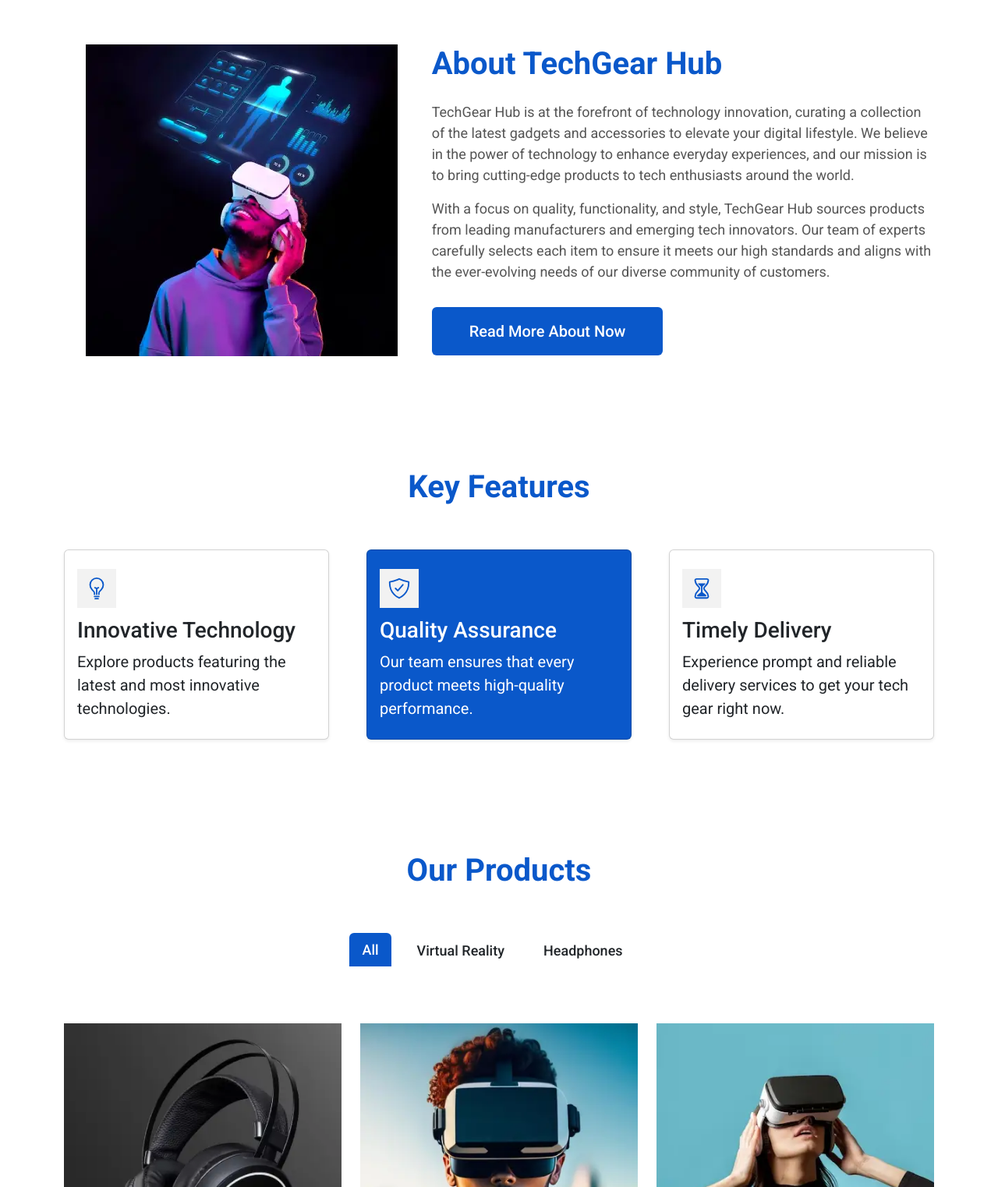
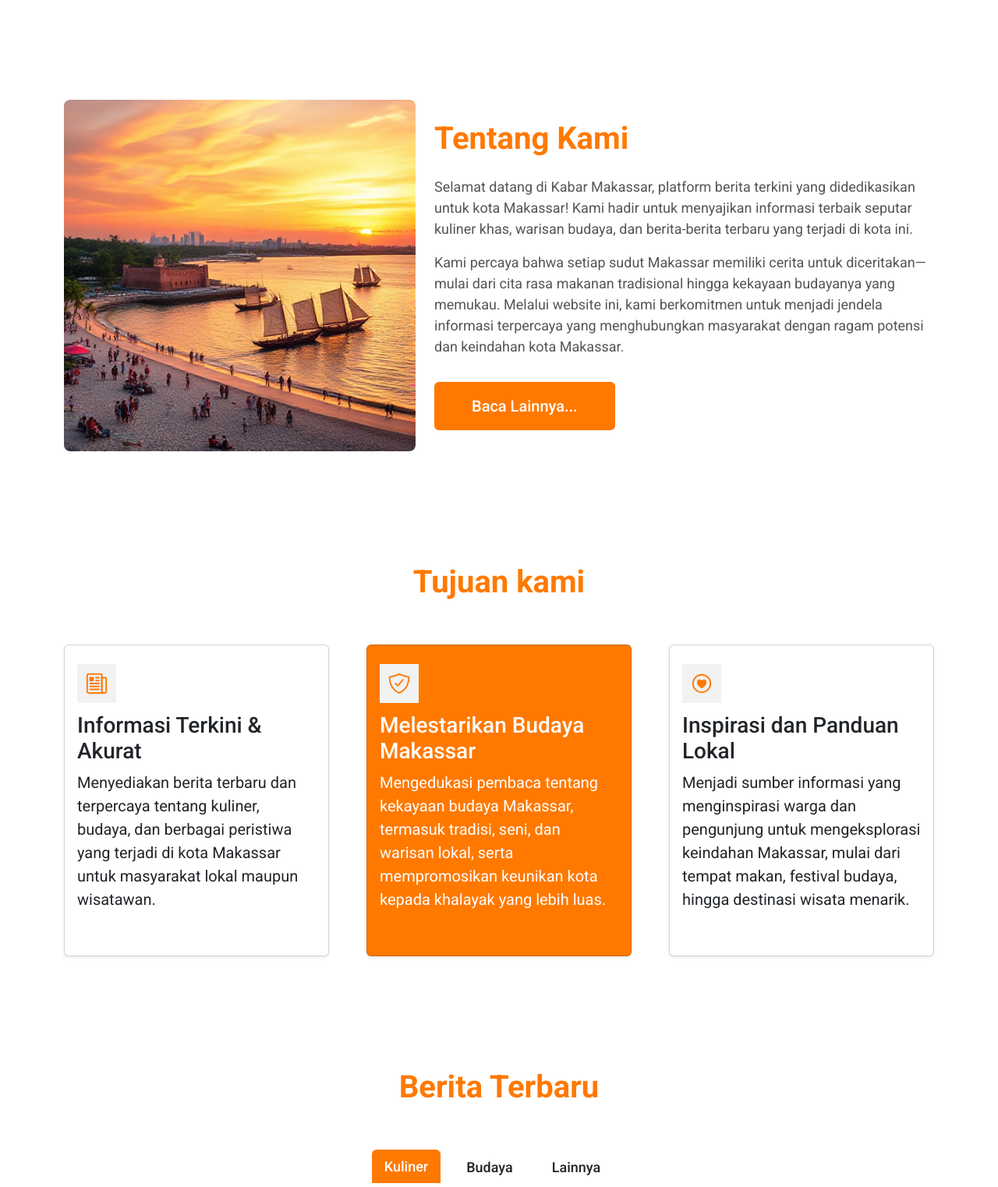
Before and after one commit to M-BintangR/kabar-makassar, a plain HTML site: page src/index.html in a window 1280 px wide. Shown: the part 760-2283 px from the top of the page at 78% size. Drawn offline with nearby package versions, Linux system fonts and the light colour scheme.

Commit message:
[dev] header and landing page

```diff
--- a/public/custom.css
+++ b/public/custom.css
@@ -2,13 +2,26 @@
 10 / 12 / 14 / 16 / 18 / 20 / 24 / 30 / 36 / 44 / 52 / 62 / 74 / 86 / 98
 */
 
-* {
-  --primary-color: #3498db;
+:root {
+  --primary: #ff7900;
+  --background-linear-one: #ffdbba;
+  --background-linear-two: #ffe9d4;
+  --white: #fff;
+  --smooth-white: #f2f2f2;
+  --secoundary: #555;
 }
 
 body {
-  color: #555; /* Steel Gray */
+  color: var(--secoundary);
   font-family: "Roboto", sans-serif;
+}
+
+.card {
+  height: 25rem;
+}
+
+.logo {
+  width: 6rem;
 }
 
 .navbar-brand {
@@ -21,38 +34,42 @@ body {
 }
 
 .head-section {
-  background-image: linear-gradient(180deg, #c4b6fd, #93acfc);
+  background-image: linear-gradient(
+    180deg,
+    var(--background-linear-one),
+    var(--background-linear-two)
+  );
 }
 
 .navbar-brand,
 .text-primary {
-  color: #0a58ca !important;
+  color: var(--primary) !important;
 }
 
 .btn-primary {
-  background-color: #0a58ca !important;
+  background-color: var(--primary) !important;
   border: none;
 }
 
 .nav-link:hover {
-  color: #0a58ca;
+  color: var(--primary);
 }
 
 p {
   font-size: 18px;
 }
 .btn-primary:hover {
-  background-color: #257dfd !important;
+  background-color: var(--primary) !important;
 }
 
 .blue-bg {
-  background-color: #0a58ca;
-  color: #fff;
+  background-color: var(--primary);
+  color: var(--white);
 }
 
 .ionicons {
-  color: #0a58ca;
-  background-color: #f2f2f2;
+  color: var(--primary);
+  background-color: var(--smooth-white);
   padding: 10px;
   height: 30px;
   width: 30px;
@@ -64,13 +81,13 @@ p {
 }
 
 .nav-tabs .active {
-  background-color: #0a58ca !important;
+  background-color: var(--primary) !important;
   border: none;
-  color: #fff !important;
+  color: var(--white) !important;
 }
 
 .footer-section {
-  background-color: #0a58ca !important;
+  background-color: var(--primary) !important;
   border: none;
-  color: #fff !important;
+  color: var(--white) !important;
 }
--- a/src/index.html
+++ b/src/index.html
@@ -20,7 +20,13 @@
     <div class="head-section">
       <nav class="navbar navbar-expand-lg py-4">
         <div class="container">
-          <a class="navbar-brand fw-bold" href="#"></a>
+          <a class="navbar-brand fw-bold" href="#">
+            <img
+              src="../public/img/transparent-logo.png"
+              alt="logo-transparent"
+              class="logo"
+            />
+          </a>
           <button
             class="navbar-toggler"
             type="button"
@@ -35,17 +41,17 @@
           <div class="collapse navbar-collapse" id="navbarNav">
             <ul class="navbar-nav ms-auto">
               <li class="nav-item ms-0 ms-md-3">
-                <a class="nav-link" aria-current="page" href="#">Home</a>
+                <a class="nav-link" aria-current="page" href="#">Beranda</a>
               </li>
               <li class="nav-item ms-0 ms-md-3">
-                <a class="nav-link" href="#">Products</a>
+                <a class="nav-link" href="#">Kuliner</a>
               </li>
               <li class="nav-item ms-0 ms-md-3">
-                <a class="nav-link" href="#">About </a>
+                <a class="nav-link" href="#">Budaya</a>
               </li>
 
               <li class="nav-item ms-0 ms-md-3">
-                <a class="px-4 py-2 btn btn-primary" href="#">Contact </a>
+                <a class="px-4 py-2 btn btn-primary" href="#">Berita Lainnya</a>
               </li>
             </ul>
           </div>
@@ -58,23 +64,24 @@
             <div class="col-12 col-md-6">
               <div class="text-center text-md-start">
                 <h1 class="display-md-2 display-4 fw-bold text-dark pb-2">
-                  <span class="text-primary">Discover </span>the Future of Tech
+                  <span class="text-primary">Apakabar Makassar </span> tempat
+                  mencari info terbaru Makassar.
                 </h1>
                 <p class="lead">
-                  Explore our latest gadgets and accessories designed to elevate
-                  your digital lifestyle.
+                  Cari informasi menarik tentang kota Makassar lebih dalam pada
+                  halaman website kami.
                 </p>
                 <button
                   class="btn btn-primary px-5 py-3 mt-3 fs-5 fw-medium"
                   type="button"
                 >
-                  Shop Now
+                  Lainnya
                 </button>
               </div>
             </div>
             <div class="col-12 col-md-6">
               <img
-                src="../assets/hero.webp"
+                src="../public/img/berita/landing-page2.png"
                 class="img-fluid"
                 alt="a man using vr gadget"
               />
@@ -85,35 +92,34 @@
     </div>
 
     <div class="container">
-      <div class="row align-items-center gx-3 gy-5 py-5 mt-5">
+      <div class="row align-items-center gx-4 gy-5 py-5 mt-5">
         <div class="col-12 col-md-12 col-lg-5">
           <img
-            src="../assets/img-1.webp"
-            class="img-fluid mx-auto d-block"
+            src="../public/img/berita/landing-page1.jpg"
+            class="img-fluid mx-auto d-block rounded-3"
             alt="a man using vr gadget"
           />
         </div>
         <div class="col-12 col-md-12 text-center text-lg-start col-lg-7">
-          <h2 class="fw-bold text-primary fs-1 pb-3">About TechGear Hub</h2>
+          <h2 class="fw-bold text-primary fs-1 pb-3">Tentang Kami</h2>
           <p class="about-text">
-            TechGear Hub is at the forefront of technology innovation, curating
-            a collection of the latest gadgets and accessories to elevate your
-            digital lifestyle. We believe in the power of technology to enhance
-            everyday experiences, and our mission is to bring cutting-edge
-            products to tech enthusiasts around the world.
+            Selamat datang di Kabar Makassar, platform berita terkini yang
+            didedikasikan untuk kota Makassar! Kami hadir untuk menyajikan
+            informasi terbaik seputar kuliner khas, warisan budaya, dan
+            berita-berita terbaru yang terjadi di kota ini.
           </p>
           <p class="about-text">
-            With a focus on quality, functionality, and style, TechGear Hub
-            sources products from leading manufacturers and emerging tech
-            innovators. Our team of experts carefully selects each item to
-            ensure it meets our high standards and aligns with the ever-evolving
-            needs of our diverse community of customers.
+            Kami percaya bahwa setiap sudut Makassar memiliki cerita untuk
+            diceritakan—mulai dari cita rasa makanan tradisional hingga kekayaan
+            budayanya yang memukau. Melalui website ini, kami berkomitmen untuk
+            menjadi jendela informasi terpercaya yang menghubungkan masyarakat
+            dengan ragam potensi dan keindahan kota Makassar.
           </p>
           <button
             class="btn btn-primary px-5 py-3 mt-3 fs-5 fw-medium"
             type="button"
           >
-            Read More About Now
+            Baca Lainnya...
           </button>
         </div>
       </div>
@@ -121,16 +127,17 @@
     <div class="features-section py-5">
       <div class="container">
         <h2 class="fs-1 fw-bold text-center pt-5 pb-5 text-primary">
-          Key Features
+          Tujuan kami
         </h2>
         <div class="row g-5 pb-5">
           <div class="col-md-6 col-lg-4">
             <div class="card px-3 py-4 shadow-sm">
-              <ion-icon class="ionicons" name="bulb-outline"></ion-icon>
-              <h3 class="f5">Innovative Technology</h3>
+              <ion-icon class="ionicons" name="newspaper-outline"></ion-icon>
+              <h3 class="f5">Informasi Terkini & Akurat</h3>
               <p class="card-text lead">
-                Explore products featuring the latest and most innovative
-                technologies.
+                Menyediakan berita terbaru dan terpercaya tentang kuliner,
+                budaya, dan berbagai peristiwa yang terjadi di kota Makassar
+                untuk masyarakat lokal maupun wisatawan.
               </p>
             </div>
           </div>
@@ -140,20 +147,22 @@
                 class="ionicons"
                 name="shield-checkmark-outline"
               ></ion-icon>
-              <h3 class="f5">Quality Assurance</h3>
+              <h3 class="f5">Melestarikan Budaya Makassar</h3>
               <p class="card-text lead">
-                Our team ensures that every product meets high-quality
-                performance.
+                Mengedukasi pembaca tentang kekayaan budaya Makassar, termasuk
+                tradisi, seni, dan warisan lokal, serta mempromosikan keunikan
+                kota kepada khalayak yang lebih luas.
               </p>
             </div>
           </div>
           <div class="col-md-6 col-lg-4 offset-md-3 offset-0 offset-lg-0">
             <div class="card px-3 py-4 shadow-sm">
-              <ion-icon class="ionicons" name="hourglass-outline"></ion-icon>
-              <h3 class="f5">Timely Delivery</h3>
+              <ion-icon class="ionicons" name="heart-circle-outline"></ion-icon>
+              <h3 class="f5">Inspirasi dan Panduan Lokal</h3>
               <p class="card-text lead">
-                Experience prompt and reliable delivery services to get your
-                tech gear right now.
+                Menjadi sumber informasi yang menginspirasi warga dan pengunjung
+                untuk mengeksplorasi keindahan Makassar, mulai dari tempat
+                makan, festival budaya, hingga destinasi wisata menarik.
               </p>
             </div>
           </div>
@@ -165,7 +174,7 @@
       <div class="row align-items-center justify-content-center">
         <div class="col-12">
           <h2 class="fs-1 fw-bold text-primary text-center pb-5">
-            Our Products
+            Berita Terbaru
           </h2>
           <ul
             class="nav nav-tabs d-flex flx-wrap justify-content-center"
@@ -177,13 +186,13 @@
                 class="nav-link active me-md-3 me-1 text-dark"
                 id="home-tab"
                 data-bs-toggle="tab"
-                data-bs-target="#home-tab-pane"
+                data-bs-target="#kuliner-tab-pane"
                 type="button"
                 role="tab"
-                aria-controls="home-tab-pane"
+                aria-controls="kuliner-tab-pane"
                 aria-selected="true"
               >
-                All
+                Kuliner
               </button>
             </li>
             <li class="nav-item" role="presentation">
@@ -191,13 +200,13 @@
                 class="nav-link me-md-3 me-1 text-dark"
                 id="vr"
                 data-bs-toggle="tab"
-                data-bs-target="#vr-tab-pane"
+                data-bs-target="#budaya-tab-pane"
                 type="button"
                 role="tab"
                 aria-controls="profile-tab-pane"
                 aria-selected="false"
               >
-                Virtual Reality
+                Budaya
               </button>
             </li>
             <li class="nav-item" role="presentation">
@@ -205,20 +214,20 @@
                 class="nav-link me-md-3 me-1 text-dark"
                 id="headphones-tab"
                 data-bs-toggle="tab"
-                data-bs-target="#headphones-tab-pane"
+                data-bs-target="#lainnya-tab-pane"
                 type="button"
                 role="tab"
                 aria-controls="contact-tab-pane"
                 aria-selected="false"
               >
-                Headphones
+                Lainnya
               </button>
             </li>
           </ul>
           <div class="tab-content" id="myTabContent">
             <div
               class="tab-pane fade show active"
-              id="home-tab-pane"
+              id="kuliner-tab-pane"
               role="tabpanel"
               aria-labelledby="home-tab"
               tabindex="0"
@@ -251,7 +260,7 @@
             </div>
             <div
               class="tab-pane fade"
-              id="vr-tab-pane"
+              id="budaya-tab-pane"
               role="tabpanel"
               aria-labelledby="profile-tab"
               tabindex="0"
@@ -267,7 +276,7 @@
             </div>
             <div
               class="tab-pane fade"
-              id="headphones-tab-pane"
+              id="lainnya-tab-pane"
               role="tabpanel"
               aria-labelledby="headphones-tab"
               tabindex="0"
@@ -396,7 +405,7 @@
 
     <footer class="footer-section">
       <p class="text-center py-5 mb-0">
-        &copy; 2023 TechGear Hub. All rights reserved.
+        &copy; 2025 Kabar Makassar by Muhammad Bintang.
       </p>
     </footer>
 
```
Also changed, not shown: public/img/berita/landing-page1.jpg (added), public/img/berita/landing-page2.png (added).
